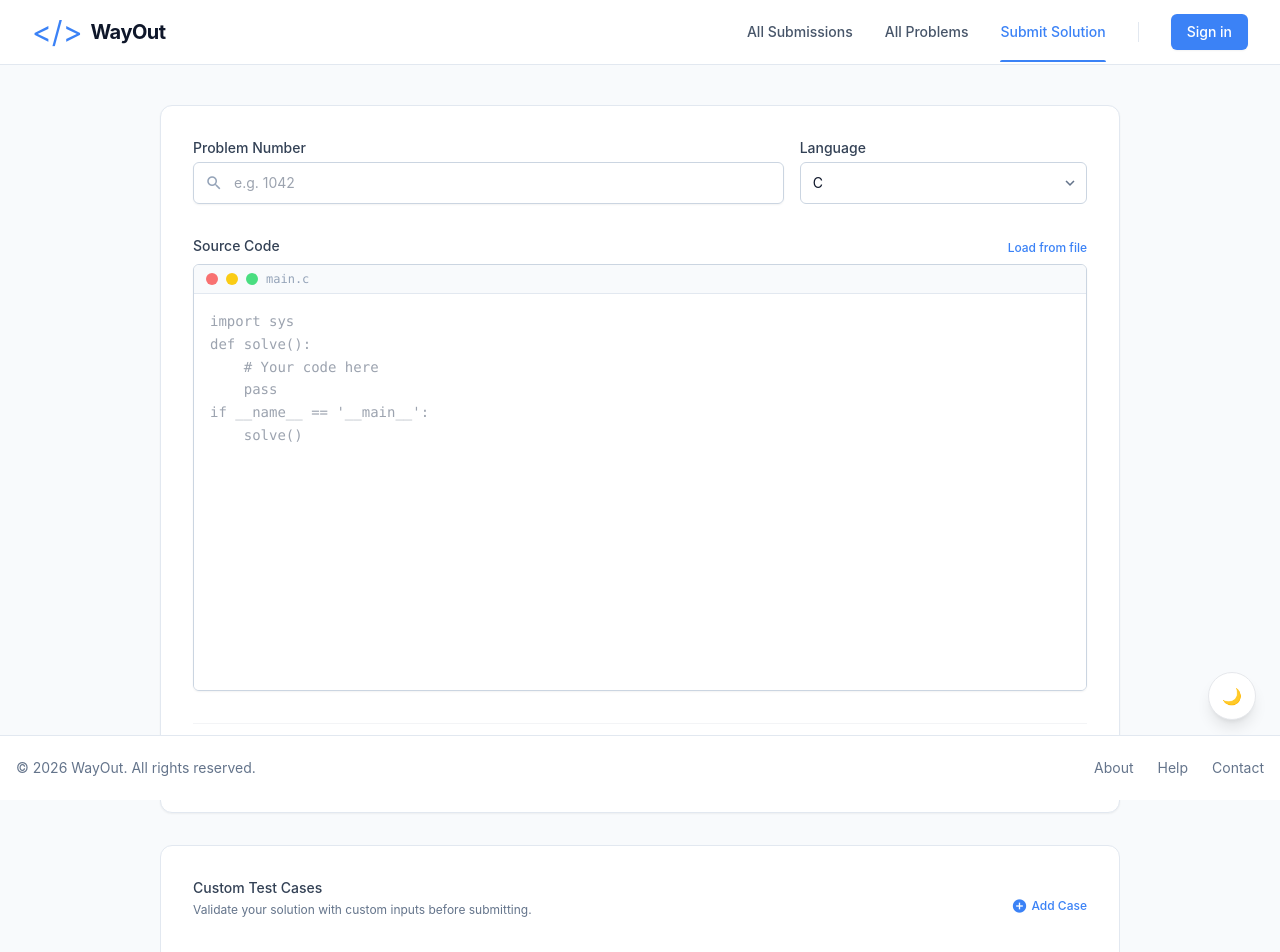
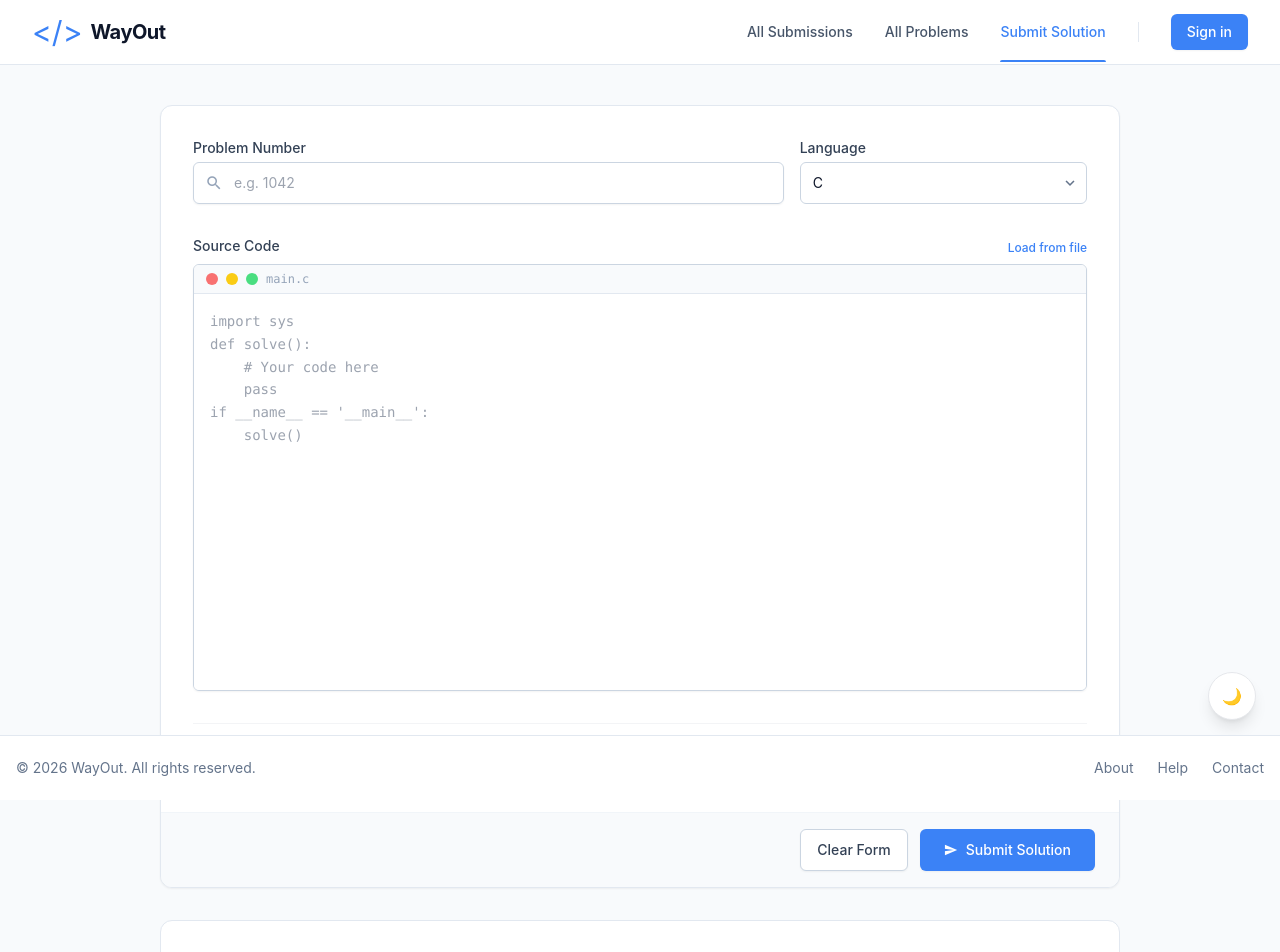
Before and after one commit to team-dopamine/wayout-web, a React (Create React App) app: page /solution-submit in a window 1280 px wide. Shown: the top 952 px of the page. Built offline with nearby package versions, Linux system fonts and the light colour scheme.

Commit message:
refactor: solutioncodecard 액션 처리 로직을 부모 제어 방식으로 변경

```diff
--- a/src/components/solutionsubmit/SolutionCodeCard/SolutionCodeCard.tsx
+++ b/src/components/solutionsubmit/SolutionCodeCard/SolutionCodeCard.tsx
@@ -5,6 +5,7 @@ import LanguageSelectField from './LanguageSelectField';
 import SourceCodeEditor from './SourceCodeEditor';
 import type { LanguageOption, SolutionCodeCardValue } from './types';
 import { PublicSubmissionCheckbox } from '../PublicSubmissionCheckbox';
+import FormActionButtons from '@/components/common/FormActionButtons';
 
 type Props = {
   value: SolutionCodeCardValue;
@@ -15,6 +16,10 @@ type Props = {
 
   isPublic?: boolean;
   onPublicChange?: (checked: boolean) => void;
+
+  /** ✅ 하단 버튼 액션은 부모가 결정 */
+  onClear?: () => void;
+  onSubmit?: () => void;
 
   className?: string;
 };
@@ -41,6 +46,8 @@ export default function SolutionCodeCard({
   enableLoadFromFile = true,
   isPublic,
   onPublicChange,
+  onClear,
+  onSubmit,
   className,
 }: Props) {
   const options = languageOptions ?? DEFAULT_LANGUAGES;
@@ -60,6 +67,17 @@ export default function SolutionCodeCard({
       const text = await file.text();
       onChange({ ...value, code: text });
     } catch {}
+  };
+
+  // ✅ onClear를 안 넘기면 기본 동작(입력값 초기화)으로 fallback
+  const handleClear = () => {
+    if (onClear) return onClear();
+    onChange({ ...value, problemId: '', code: '' });
+  };
+
+  // ✅ onSubmit이 없으면 아무 동작 안 함(혹은 TODO 처리)
+  const handleSubmit = () => {
+    onSubmit?.();
   };
 
   return (
@@ -100,10 +118,20 @@ export default function SolutionCodeCard({
           accept={accept}
           onFileSelected={handleFileSelected}
         />
+
         {typeof isPublic === 'boolean' && onPublicChange && (
           <PublicSubmissionCheckbox checked={isPublic} onChange={onPublicChange} />
         )}
       </div>
+
+      <div className="flex justify-end border-t border-slate-100 bg-slate-50 px-4 py-4 dark:border-slate-700 dark:bg-slate-700/50 sm:px-6">
+        <FormActionButtons
+          rightLabel="Submit Solution"
+          rightIconName="send"
+          onLeftClick={handleClear}
+          onRightClick={handleSubmit}
+        />
+      </div>
     </section>
   );
 }
```
